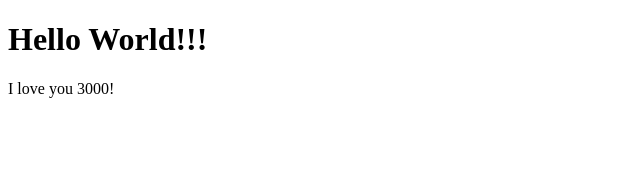
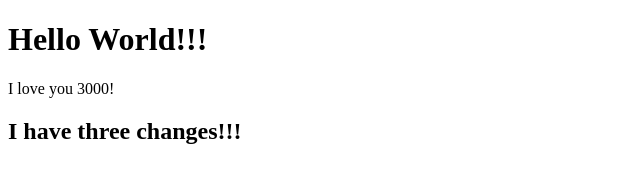
Before and after one commit to phantomthiefkid/git-test-01, a plain HTML site: page index.html in a window 1280 px wide. Shown: the whole page, without its empty margins (0-640 px from the left). Drawn offline with Linux system fonts and the light colour scheme.

Commit message:
Third commit

```diff
--- a/index.html
+++ b/index.html
@@ -9,5 +9,6 @@
 <body>
     <h1>Hello World!!!</h1>
     <p>I love you 3000!</p>
+    <h2>I have three changes!!!</h2>
 </body>
 </html>
```
